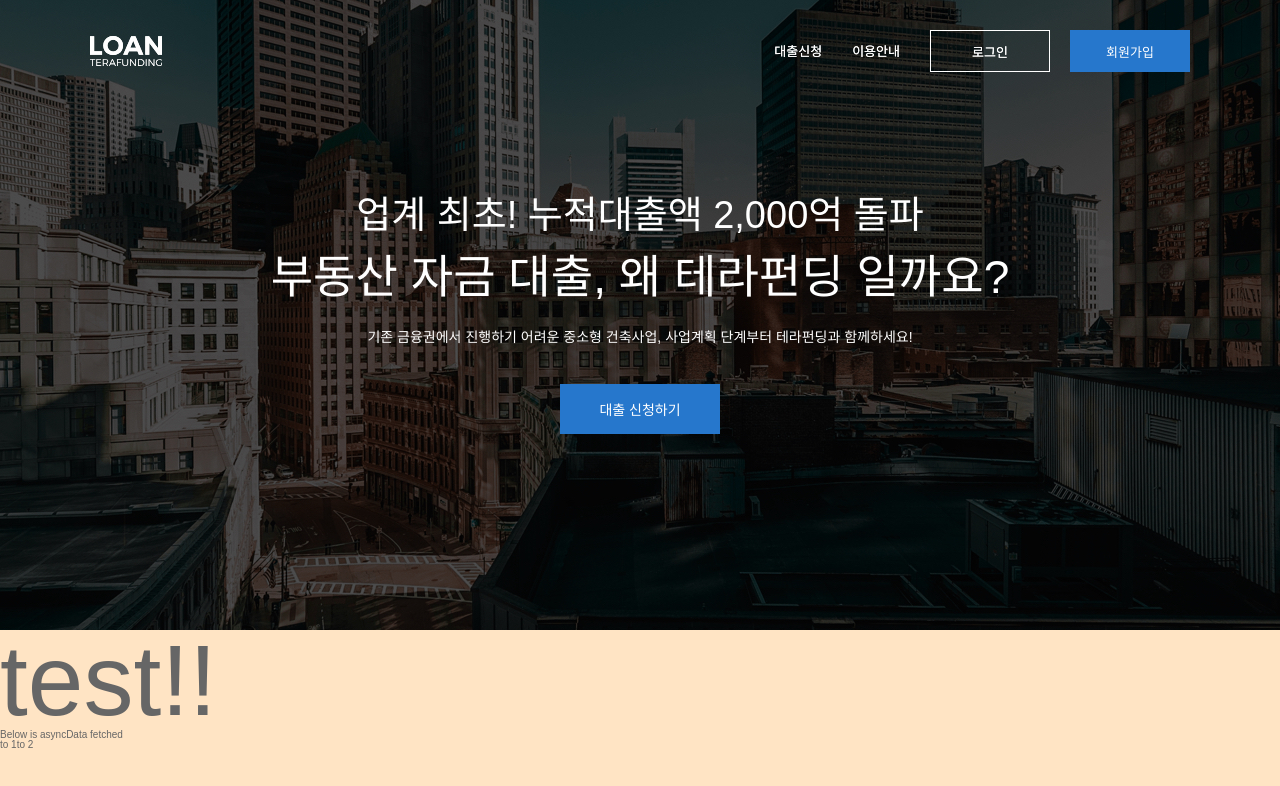
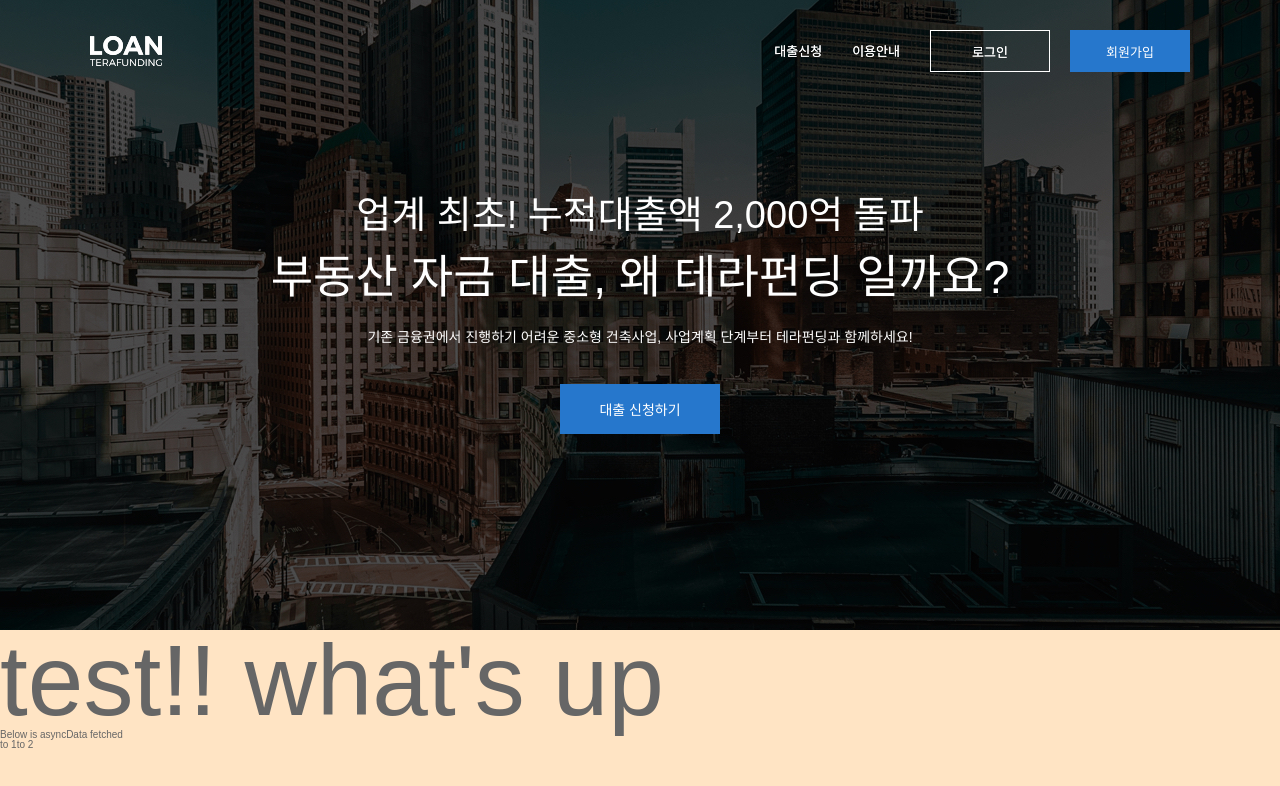
Before and after one commit to jadestern/cd-sample, a Nuxt app: page / in a window 1280 px wide. Shown: the top 786 px of the page. Built offline with nearby package versions, Linux system fonts and the light colour scheme; no server answers; a web font is replaced by a local one.

Commit message:
test message add

```diff
--- a/pages/index.vue
+++ b/pages/index.vue
@@ -2,7 +2,7 @@
   main
     Navigation
     Section1
-    h1 test!!
+    h1 test!! what's up
     h5 Below is asyncData fetched
     pre {{ extract }}
     nuxt-link(to="/1") to 1
```
